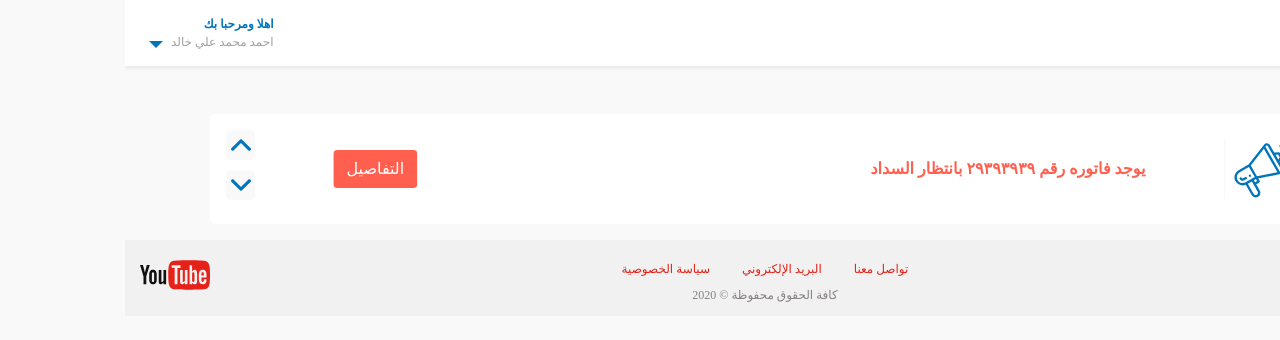
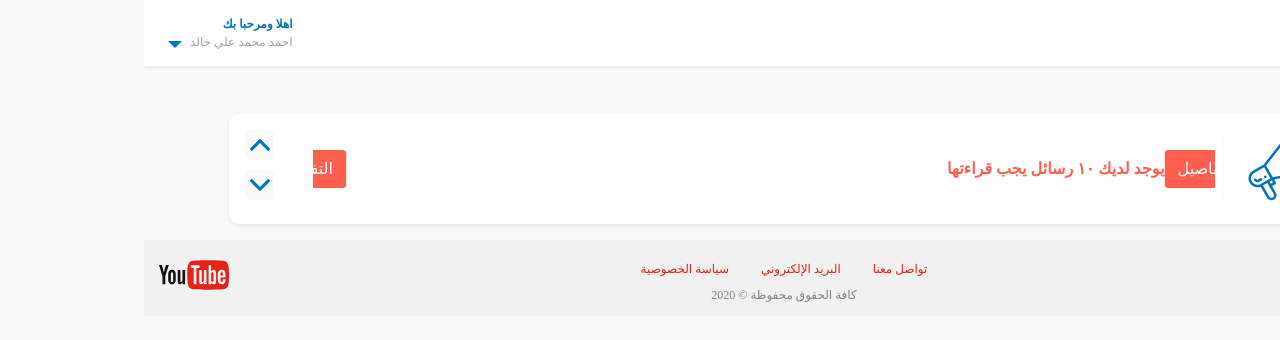
Before and after one commit to omarmok/dashboard, a React (Create React App) app: page / in a window 1280 px wide. Shown: the top 340 px of the page. Built offline with nearby package versions, Linux system fonts and the light colour scheme.

Commit message:
css sheet

```diff
--- a/public/data.json
+++ b/public/data.json
@@ -53,14 +53,14 @@
     {
       "id": 1,
 
-      "description": "يوجد فاتوره رقم ٢٩٣٩٣٩٣٩ بانتظار السداد",
+      "description": "يوجد لديك ١٠ رسائل يجب قراءتها",
       "link": "https://ar.wikipedia.org/wiki/%D9%85%D8%AD%D9%85%D9%88%D8%AF_%D8%AF%D8%B1%D9%88%D9%8A%D8%B4"
     },
 
     {
       "id": 2,
 
-      "description": "يوجد فاتوره رقم  بانتظار222222",
+      "description": "تمت الموافقه علي طلبك رقم ٢٣٢٣",
       "link": "https://ar.wikipedia.org/wiki/%D9%85%D8%AD%D9%85%D9%88%D8%AF_%D8%AF%D8%B1%D9%88%D9%8A%D8%B4"
     }
   ],
--- a/src/Components/Mainalert/index.js
+++ b/src/Components/Mainalert/index.js
@@ -2,9 +2,8 @@ import React, { Component } from "react";
 import axios from "axios";
 import { Alert, Carousel } from "react-bootstrap";
 import Shout from "../../images/shout.svg"; // Tell webpack this JS file uses this image
-
-import { Custom } from "./style.css";
-import { Anchor } from "./style.js";
+import "./style.css";
+import { Anchor, Description } from "./style.js";
 
 class Mainalert extends Component {
   state = {
@@ -24,7 +23,7 @@ class Mainalert extends Component {
         <Carousel.Item key={alertsmessages.id}>
           <Carousel.Caption>
             <div class="d-flex justify-content-between   align-items-center">
-              <div className="description">{alertsmessages.description}</div>
+              <Description>{alertsmessages.description}</Description>
               <Anchor href={alertsmessages.link} className="btn ">
                 التفاصيل
               </Anchor>
--- a/src/Components/Mainalert/style.css
+++ b/src/Components/Mainalert/style.css
@@ -1,17 +1,19 @@
 .Custom {
   background: #fff;
-  border-radius: 5px;
+  border-radius: 10px;
   padding: 15px;
   display: flex;
   width: 100%;
   justify-content: space-between;
   align-items: center;
+  box-shadow: 0 0.125rem 0.25rem rgba(0, 0, 0, .075);
 }
 
 .alert__image {
-  height: 60px;
-  width: 80px;
+  height: 65px;
+  width: 100px;
   border-left: 1px solid #f7f7f7;
+  padding-left: 15px;
 }
 
 .carousel {
@@ -20,11 +22,6 @@
 
 .carousel-inner {
   width: 93%;
-}
-
-.description {
-  color: #ff5f4f;
-  font-weight: 600;
 }
 
 .carousel-indicators {
--- a/src/Components/Mainalert/style.js
+++ b/src/Components/Mainalert/style.js
@@ -2,9 +2,15 @@ import styled from "styled-components";
 export const Anchor = styled.a`
   color: #fff;
   background: #ff5f4f;
-  margin-left: 10%;
+  font-family: "BukraAlt_Bold";
+
   &:hover {
     color: #fff;
     text-decoration: underline;
   }
 `;
+
+export const Description = styled.div`
+  color: #ff5f4f;
+  font-weight: 600;
+`;
--- a/src/Components/Userdropdown/index.js
+++ b/src/Components/Userdropdown/index.js
@@ -1,7 +1,7 @@
 import React from "react";
 import axios from "axios";
 import { NavDropdown } from "react-bootstrap";
-import style from "./style.css";
+import "./style.css";
 import { Userareaname } from "./style.js";
 
 class Userdropdown extends React.Component {
```
